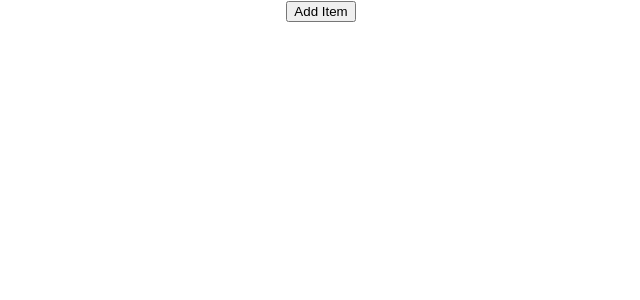
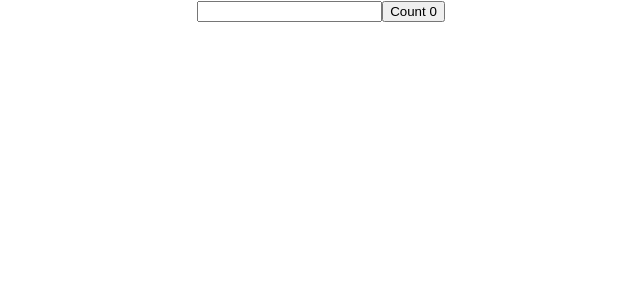
Before and after one commit to abdullahmubin/ReactHookDetails, a React (Create React App) app: page / in a window 1280 px wide. Shown: the top 300 px of the page, without its empty margins (319-959 px from the left). Built offline with nearby package versions, Linux system fonts and the light colour scheme.

Commit message:
useEffect with condition.

```diff
--- a/src/App.js
+++ b/src/App.js
@@ -3,6 +3,7 @@
 import CounterTwo from "./HookContainer/CounterTwo";
 import CounterThree from "./HookContainer/CounterThree";
 import CounterFour from './HookContainer/CounterFour';
+import CounterWithUseEffect from './HookContainer/CounterWithUseEffect';
 
 import logo from "./logo.svg";
 import "./App.css";
@@ -13,7 +14,8 @@
       {/* <HookCounter /> */}
       {/* <CounterTwo /> */}
       {/* <CounterThree /> */}
-      <CounterFour />
+      {/* <CounterFour /> */}
+      <CounterWithUseEffect />
     </div>
   );
 }
--- /dev/null
+++ b/src/HookContainer/CounterWithUseEffect.js
@@ -0,0 +1,20 @@
+import React, { useState, useEffect } from 'react';
+
+function CounterWithUseEffect () {
+    const [Count, setCount] = useState(0);
+    const [name, setName] = useState('');
+
+
+    // NOTE: useEffect automatically call just like componentdidupdate. Get executed after every render.
+    // second parameter used to check the value has changed or not, then it auto executed.
+    useEffect(() =>{
+        console.log('use Effect');
+        document.title = `You clicked ${Count} times`;
+    },[Count]);
+    return (<div>
+        <input type="text" value={name} onChange={(e) => setName(e.target.value)} />
+        <button onClick={() => setCount(Count + 1)}>Count {Count}</button>
+    </div>)
+}
+
+export default CounterWithUseEffect;
```
